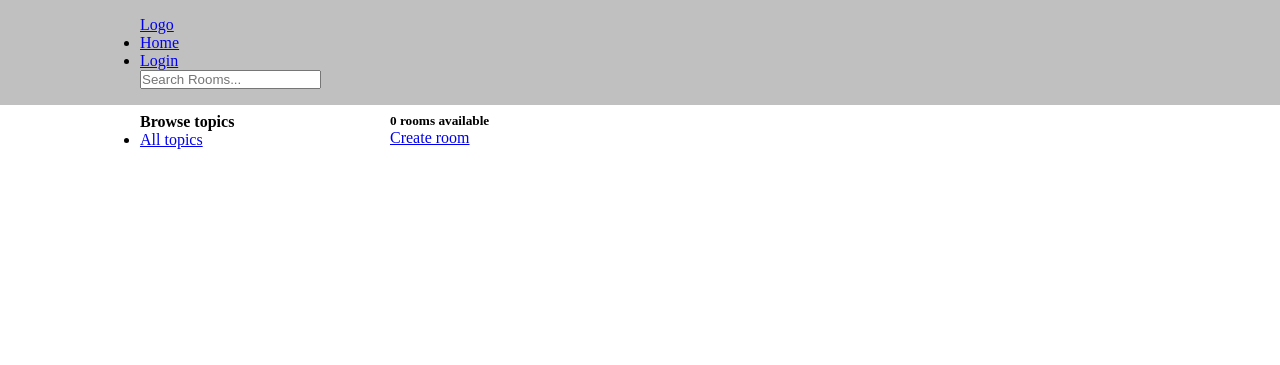
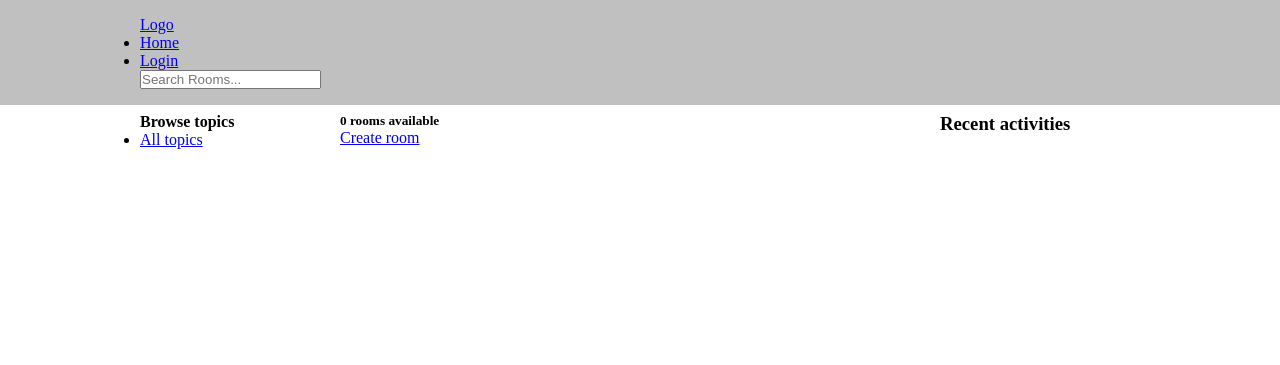
Before and after one commit to paulnyabaro/studyapp, a Django app: page / in a window 1280 px wide. Shown: the top 365 px of the page. Run offline with Django 4.2, Linux system fonts and the light colour scheme; data that the repository does not hold is empty.

Commit message:
Added recent activities section

```diff
--- a/studyapp/base/static/css/style.css
+++ b/studyapp/base/static/css/style.css
@@ -16,7 +16,7 @@ nav{
 }
 .home-grid{
     display: grid;
-    grid-template-columns: 1fr 3fr;
+    grid-template-columns: 1fr 3fr 1fr;
 }
 .room-grid{
     display: grid;
--- a/studyapp/base/templates/base/home.html
+++ b/studyapp/base/templates/base/home.html
@@ -32,6 +32,9 @@
                 <hr>
                 {% endfor %}
             </div>
+            <div class="recent-activity">
+                <h3>Recent activities</h3>
+            </div>
         </div>
     </div>
 {% endblock %}
```
